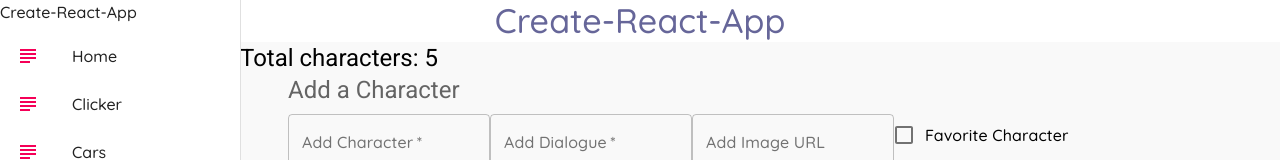
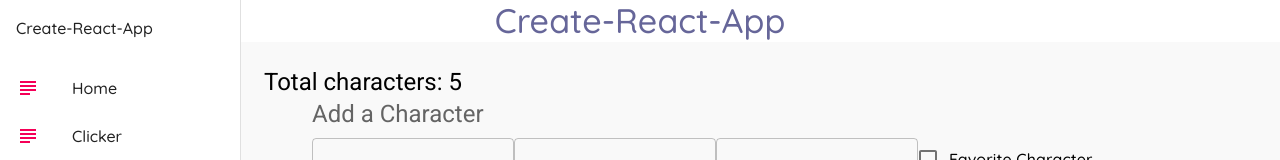
Before and after one commit to fetterollie/demo-create-react-app, a React (Create React App) app in the folder car-app/car-app/: page /characters in a window 1280 px wide. Shown: the top 160 px of the page. Built offline with nearby package versions, Linux system fonts and the light colour scheme.

Commit message:
more styling updates

```diff
--- a/car-app/car-app/src/Cars.js
+++ b/car-app/car-app/src/Cars.js
@@ -74,6 +74,8 @@
     }, 2000)
   }
 
+
+
   const loremIpsum = "Lorem ipsum  dolor sit amet, consectetur adipiscing elit, sed do eiusmod tempor incididunt ut labore et dolore magna aliqua. Ut enim ad minim veniam, quis nostrud exercitation ullamco laboris nisi ut aliquip ex ea commodo consequat. Duis aute irure dolor in reprehenderit in voluptate velit esse cillum dolore eu fugiat nulla pariatur. Excepteur sint occaecat cupidatat non proident, sunt in culpa qui officia deserunt mollit anim id est laborum."
 
     return (
@@ -103,6 +105,7 @@
                   <div>
                     <Button
                       type="submit"
+                      variant='contained'
                     >
                       Submit
                     </Button>
@@ -117,9 +120,9 @@
                   {finalArr?.map((car) => {
                     return (
                       <div key={car.id}>
-                        <Card sx={{ maxWidth: 345 }}>
+                        <Card sx={{ maxWidth: 200 }}>
                           <CardContent>
-                          <Typography>
+                            <Typography sx={{ fontSize: 14 }} color="text.secondary" gutterBottom>
                               <img
                                 src={car.image}
                                 width='200px'
@@ -133,12 +136,13 @@
                               {car.model}
                             </Typography>
                             <Typography
+                              sx={{ fontSize: 14}}
                               variant='body2'
                               color='text.secondary'
+                              gutterBottom
                             >
                               {`${car.color} ${car.model} built in ${car.year}. ${loremIpsum}`}
                             </Typography>
-
                           </CardContent>
                         </Card>
                       </div>
--- a/car-app/car-app/src/Character.js
+++ b/car-app/car-app/src/Character.js
@@ -1,9 +1,21 @@
+import { makeStyles } from '@material-ui/core'
 import { FaTimes } from 'react-icons/fa'
 
+const useStyles = makeStyles({
+    test: {
+        border: (character) => {
+            if (character.favorite == true) {
+                return '2px solid green'
+            }
+        }
+    }
+})
 
 const Character = ({ character, onDelete, onToggle }) => {
+    const classes = useStyles(character.favorite)
+
     return (
-        <div className={`character card ${character.favorite ? 'favorite' : ''}`} onDoubleClick={() => {onToggle(character.id)}}>
+        <div className={classes.test} onDoubleClick={() => {onToggle(character.id)}}>
             <h3>{character.name}
                 <FaTimes onCLick={onDelete} style={{ color: 'red', cursor: 'pointer' }}
                 onClick={() => onDelete(character.id)} />
--- a/car-app/car-app/src/Layout.js
+++ b/car-app/car-app/src/Layout.js
@@ -6,10 +6,12 @@
 
 const drawerWidth = 240
 
-const useStyles = makeStyles({
+const useStyles = makeStyles((theme) => {
+    return {
         page: {
             background: '#f9f9f9',
-        width: '100%'
+            width: '100%',
+            padding: theme.spacing(3)
         },
         drawer: {
             width: drawerWidth
@@ -23,6 +25,10 @@
         active: {
             background: '#f4f4f4'
         },
+        title: {
+            padding: theme.spacing(2)
+        }
+    }
 })
 
 const Layout = ({ children }) => {
@@ -79,7 +85,7 @@
                     classes={{ paper: classes.drawerPaper }}
                 >
                     <div>
-                        <Typography>
+                        <Typography className={classes.title}>
                             Create-React-App
                         </Typography>
                     </div>
```
Lines whose indentation alone changed are shown as unchanged.
